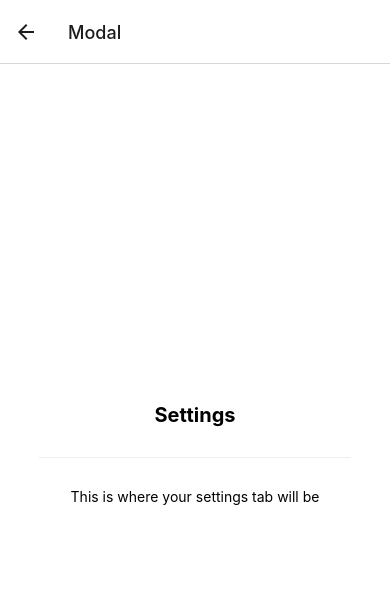
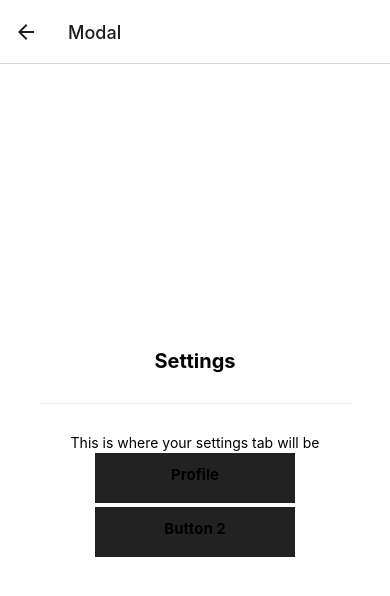
Before and after one commit to ethang17/Me-Lody, a React Native app: screen /Modal in a window 390 px wide. Shown: the top 596 px of the page. Built offline with nearby package versions, Linux system fonts and the light colour scheme; what expo-linking would draw is missing.

Commit message:
First Attempt of Screen Creation, including guide

```diff
--- a/navigation/LinkingConfiguration.ts
+++ b/navigation/LinkingConfiguration.ts
@@ -29,6 +29,7 @@ const linking: LinkingOptions<RootStackParamList> = {
       },
       Modal: 'Settings',
       NotFound: '*',
+      Profile: 'Profile',
     },
   },
 };
--- a/navigation/index.tsx
+++ b/navigation/index.tsx
@@ -16,6 +16,7 @@ import ModalScreen from '../screens/ModalScreen';
 import NotFoundScreen from '../screens/NotFoundScreen';
 import TabOneScreen from '../screens/TabOneScreen';
 import TabTwoScreen from '../screens/TabTwoScreen';
+import ProfileScreen from '../screens/ProfileScreen';
 import { RootStackParamList, RootTabParamList, RootTabScreenProps } from '../types';
 import LinkingConfiguration from './LinkingConfiguration';
 
@@ -40,9 +41,12 @@ function RootNavigator() {
     <Stack.Navigator>
       <Stack.Screen name="Root" component={BottomTabNavigator} options={{ headerShown: false }} />
       <Stack.Screen name="NotFound" component={NotFoundScreen} options={{ title: 'Oops!' }} />
+      <Stack.Screen name="Profile" component={ProfileScreen} options={{ title: 'Profile' }} />
       <Stack.Group screenOptions={{ presentation: 'modal' }}>
         <Stack.Screen name="Modal" component={ModalScreen} />
-      </Stack.Group>
+        </Stack.Group>
+
+
     </Stack.Navigator>
   );
 }
@@ -92,6 +96,8 @@ function BottomTabNavigator() {
           tabBarIcon: ({ color }) => <TabBarIcon name="code" color={color} />,
         }}
       />
+
+
     </BottomTab.Navigator>
   );
 }
--- a/screens/ModalScreen.tsx
+++ b/screens/ModalScreen.tsx
@@ -1,7 +1,5 @@
 import { StatusBar } from 'expo-status-bar';
-import { Platform, StyleSheet } from 'react-native';
-
-import EditScreenInfo from '../components/EditScreenInfo';
+import { Platform, StyleSheet, Button, Alert, Pressable } from 'react-native';
 import { Text, View } from '../components/Themed';
 
 export default function ModalScreen() {
@@ -13,7 +11,20 @@ export default function ModalScreen() {
 
       {/* Use a light status bar on iOS to account for the black space above the modal */}
       <StatusBar style={Platform.OS === 'ios' ? 'light' : 'auto'} />
+      <Pressable onPress={()=> Alert.alert('This Will Redirect to a Profile Screen')}>
+        <View style = {styles.blockButton} >
+          <Text style = {styles.buttonLabel}>
+            Profile
+          </Text>
+        </View>
+        <View style = {styles.blockButton} >
+          <Text style = {styles.buttonLabel}>
+            Button 2
+          </Text>
+        </View>
+      </Pressable>
     </View>
+
   );
 }
 
@@ -32,4 +43,17 @@ const styles = StyleSheet.create({
     height: 1,
     width: '80%',
   },
+  blockButton: {
+    height: 50,
+    width: 200,
+    backgroundColor: '#222',
+    alignItems: 'center',
+    paddingVertical: 12,
+    margin: 2
+  },
+  buttonLabel:{
+    fontSize: 15,
+    fontWeight: 'bold',
+
+  }
 });
--- a/screens/NotFoundScreen.tsx
+++ b/screens/NotFoundScreen.tsx
@@ -7,7 +7,7 @@ export default function NotFoundScreen({ navigation }: RootStackScreenProps<'Not
   return (
     <View style={styles.container}>
       <Text style={styles.title}>This screen doesn't exist.</Text>
-      <TouchableOpacity onPress={() => navigation.replace('Root')} style={styles.link}>
+      <TouchableOpacity onPress={() => navigation.replace('Profile')} style={styles.link}>
         <Text style={styles.linkText}>Go to home screen!</Text>
       </TouchableOpacity>
     </View>
--- /dev/null
+++ b/screens/ProfileScreen.tsx
@@ -0,0 +1,35 @@
+import { StatusBar } from 'expo-status-bar';
+import { Platform, StyleSheet } from 'react-native';
+
+import EditScreenInfo from '../components/EditScreenInfo';
+import { Text, View } from '../components/Themed';
+
+export default function ProfileScreen() {
+  return (
+    <View style={styles.container}>
+      <Text style={styles.title}>Profile</Text>
+      <View style={styles.separator} lightColor="#eee" darkColor="rgba(255,255,255,0.1)" />
+      <Text>This is your profile</Text>
+
+      {/* Use a light status bar on iOS to account for the black space above the modal */}
+      <StatusBar style={Platform.OS === 'ios' ? 'light' : 'auto'} />
+    </View>
+  );
+}
+
+const styles = StyleSheet.create({
+  container: {
+    flex: 1,
+    alignItems: 'center',
+    justifyContent: 'center',
+  },
+  title: {
+    fontSize: 20,
+    fontWeight: 'bold',
+  },
+  separator: {
+    marginVertical: 30,
+    height: 1,
+    width: '80%',
+  },
+});
--- a/types.tsx
+++ b/types.tsx
@@ -16,6 +16,7 @@ declare global {
 export type RootStackParamList = {
   Root: NavigatorScreenParams<RootTabParamList> | undefined;
   Modal: undefined;
+  Profile: undefined;
   NotFound: undefined;
 };
 
@@ -27,6 +28,7 @@ export type RootStackScreenProps<Screen extends keyof RootStackParamList> = Nati
 export type RootTabParamList = {
   TabOne: undefined;
   TabTwo: undefined;
+
 };
 
 export type RootTabScreenProps<Screen extends keyof RootTabParamList> = CompositeScreenProps<
```
Also changed, not shown: 1 other file (tests, documents, lock files or other folders).
